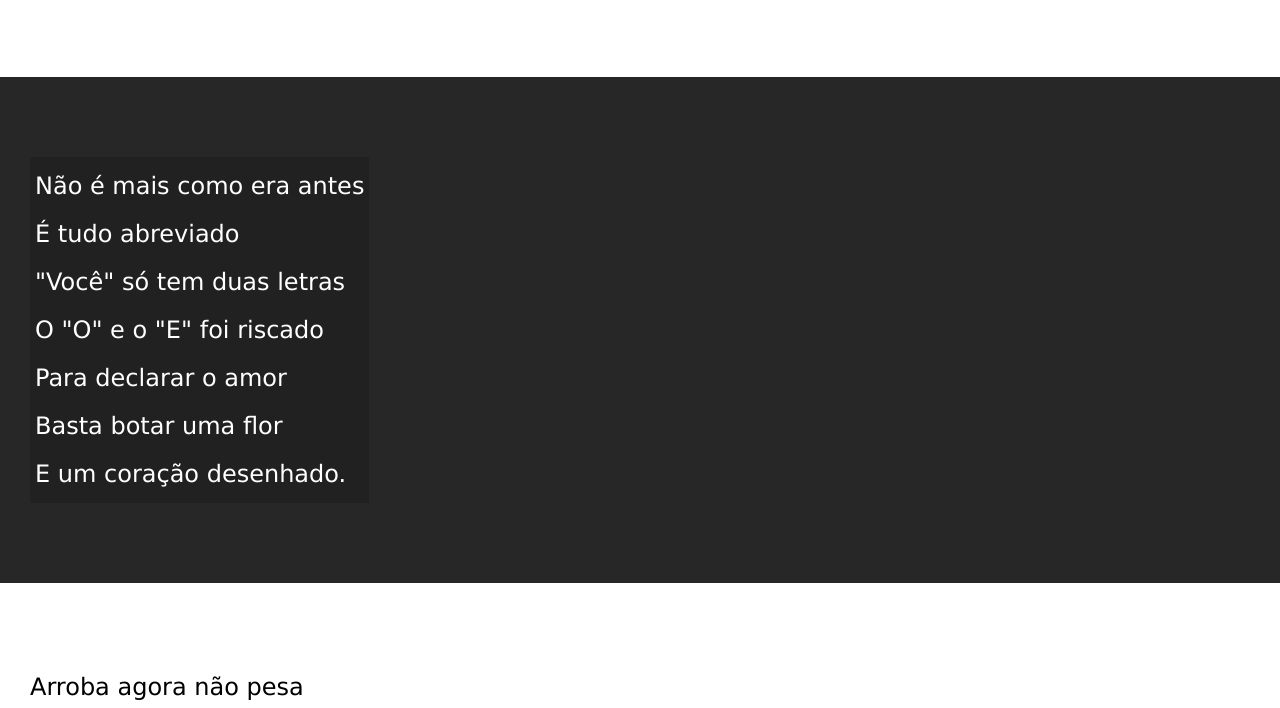
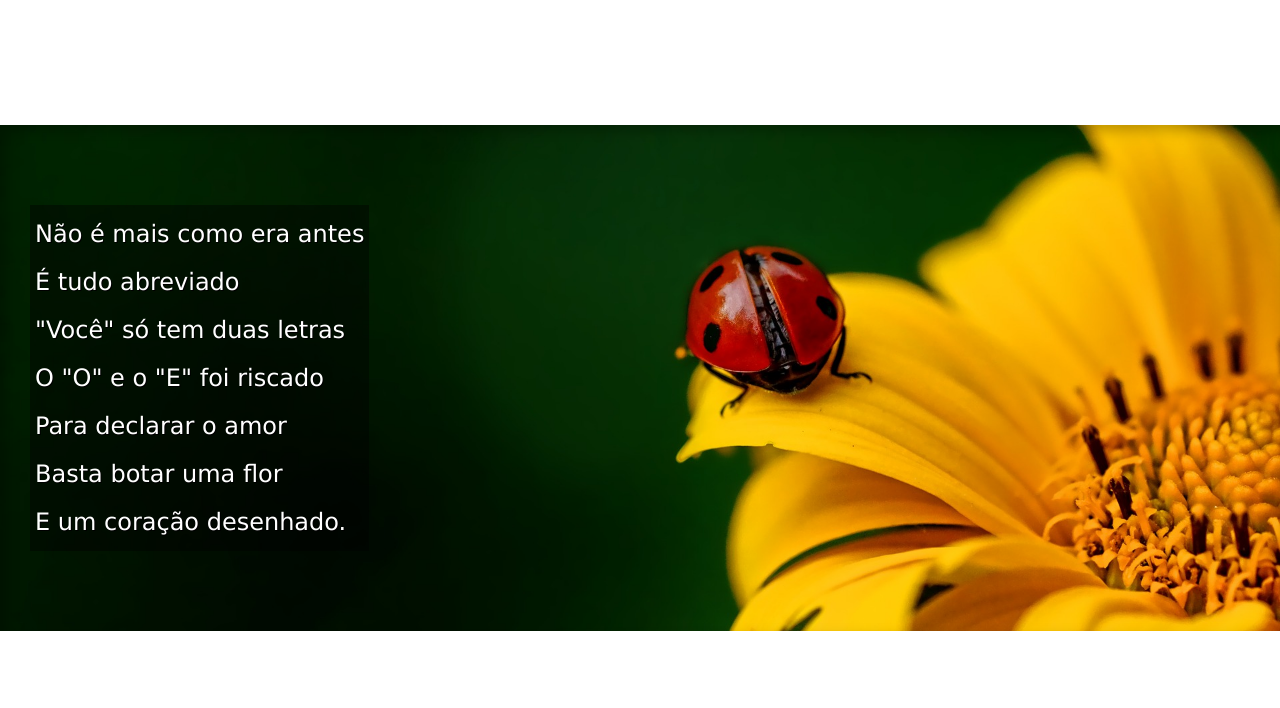
Before and after one commit to pecing/html-css, a plain HTML site: page desafios/d012/index.html in a window 1280 px wide. Shown: the part 594-1302 px from the top of the page. Drawn offline with Linux system fonts and the light colour scheme.

Commit message:
atualizacao d12

```diff
--- a/desafios/d012/estilo/style.css
+++ b/desafios/d012/estilo/style.css
@@ -63,15 +63,34 @@ section {
     font-size: 1.5em;
 }
 
+section > p {
+    padding-bottom: 2em;
+}
+
 section.imagem {
     background-color: rgb(39, 39, 39);
     color: white;
+    box-shadow: inset 6px 6px 13px 0px rgba(0, 0, 0, 0.253);
+    background-size: cover;
+    background-attachment: fixed;
 }
 
 section.imagem > p {
     display: inline-block;
     padding: 5px;
-    background-color: rgba(0, 0, 0, 0.158);
+    background-color: rgba(0, 0, 0, 0.432);
+    text-shadow: 1px 1px 0px black;
+}
+
+#img01 {
+    background-image: url('../imagens/background001.jpg');
+    background-position: right center;
+
+}
+
+#img02 {
+    background-image: url('../imagens/background002.jpg');
+
 }
 
 footer {
--- a/desafios/d012/index.html
+++ b/desafios/d012/index.html
@@ -31,7 +31,7 @@
 
 
 
-    <section class="imagem">
+    <section class="imagem" id="img01">
         <p>
             Não é mais como era antes <br>
             É tudo abreviado <br>
@@ -45,7 +45,7 @@
 
 
 
-    <section class="normal">
+    <section class="normal" >
         <p>
             Arroba agora não pesa <br>
             É parte de um endereço <br>
@@ -69,7 +69,7 @@
 
 
 
-    <section class="imagem">
+    <section class="imagem" id="img02">
         <p>
             Tenho saudade das cartas <br>
             Escritas com a própria mão <br>
```
